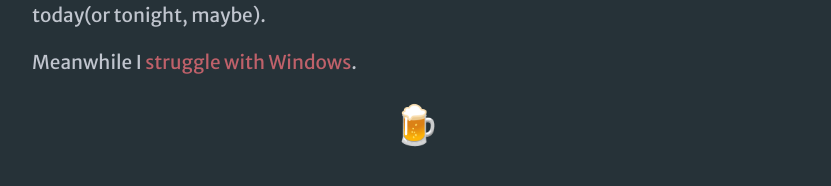
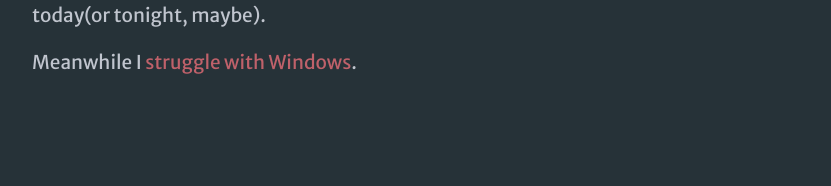
Before and after one commit to arafsheikh/arafsheikh.github.io, a Jekyll site: the page built from _posts/2015-06-22-imagining-is-more-important-than-implementing.md, in a window 1280 px wide. Shown: the part 647-833 px from the top of the page, without its empty margins (224-1055 px from the left). Built offline with Jekyll 4.4.1, drawn with Linux system fonts in a browser that asks for light colours.

Commit message:
Remove 🍺

```diff
--- a/_layouts/post.html
+++ b/_layouts/post.html
@@ -5,7 +5,6 @@ layout: default
     <h2 class="post-header">{{ page.title }}</h2>
     <p class="post-meta">{{ page.date | date: site.date_format }}. It was a {{ page.date | date: "%A" }}.</p>
     {{ content }}
-    <div style="font-size:2em;text-align:center"><span style="color:#263238;">🍺</span></div>
     {% if site.disqus_shortname %}
       <div id="disqus_thread"></div>
       <script type="text/javascript">
```
